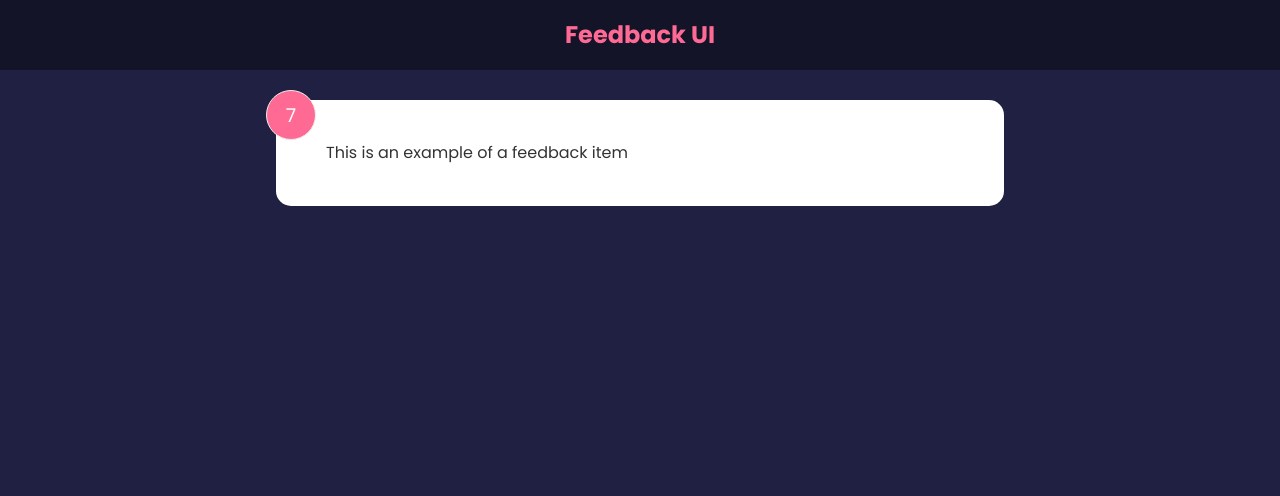
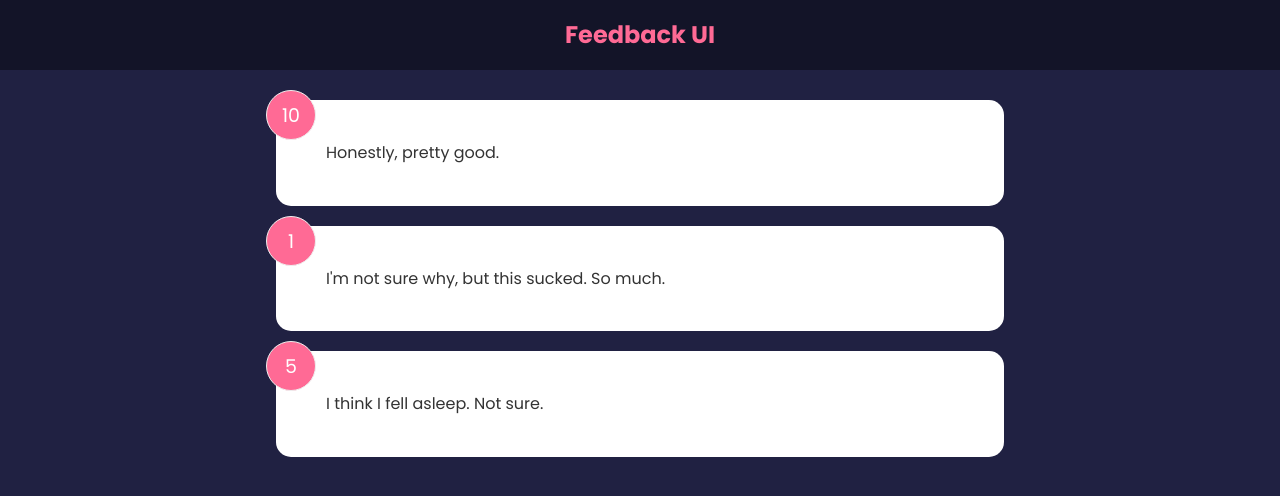
Before and after one commit to AJOsmaston/feedback-ui, a React (Create React App) app: page / in a window 1280 px wide. Shown: the top 496 px of the page. Built offline with nearby package versions, Linux system fonts and the light colour scheme.

Commit message:
added feedbacklist to generate feedbackitem components

```diff
--- a/src/App.js
+++ b/src/App.js
@@ -1,7 +1,7 @@
-import FeedbackItem from "./components/FeedbackItem";
 import Header from "./components/Header";
 import { useState } from "react";
 import FeedbackData from './data/FeedbackData'
+import FeedbackList from "./components/FeedbackList";
 
 
 const App = () => {
@@ -11,7 +11,7 @@
     <>
       <Header />
       <div className='container'>
-        <FeedbackItem />
+        <FeedbackList feedback={feedback} />
       </div>
     </>
   )
--- a/src/components/FeedbackItem.jsx
+++ b/src/components/FeedbackItem.jsx
@@ -1,14 +1,8 @@
-import { useState } from "react";
-
-function FeedbackItem() {
-
-  const [rating, setRating] = useState(7);
-  const [text, setText] = useState('This is an example of a feedback item')
-
+function FeedbackItem( { item } ) {
   return (
     <div className="card">
-      <div className="num-display">{rating}</div>
-      <div className="text-display">{text}</div>
+      <div className="num-display">{item.rating}</div>
+      <div className="text-display">{item.text}</div>
     </div>
   )
 }
--- /dev/null
+++ b/src/components/FeedbackList.jsx
@@ -0,0 +1,18 @@
+import FeedbackItem from "./FeedbackItem"
+
+function FeedbackList( { feedback } ) {
+
+  if (!feedback || feedback.length === 0) {
+    return <p>No Feedback Yet!</p>
+  }
+
+  return (
+    <div className="feedback-list">
+      {feedback.map((item) => (
+        <FeedbackItem key={item.id} item={item}/>
+      ))}
+    </div>
+  )
+}
+
+export default FeedbackList
```
